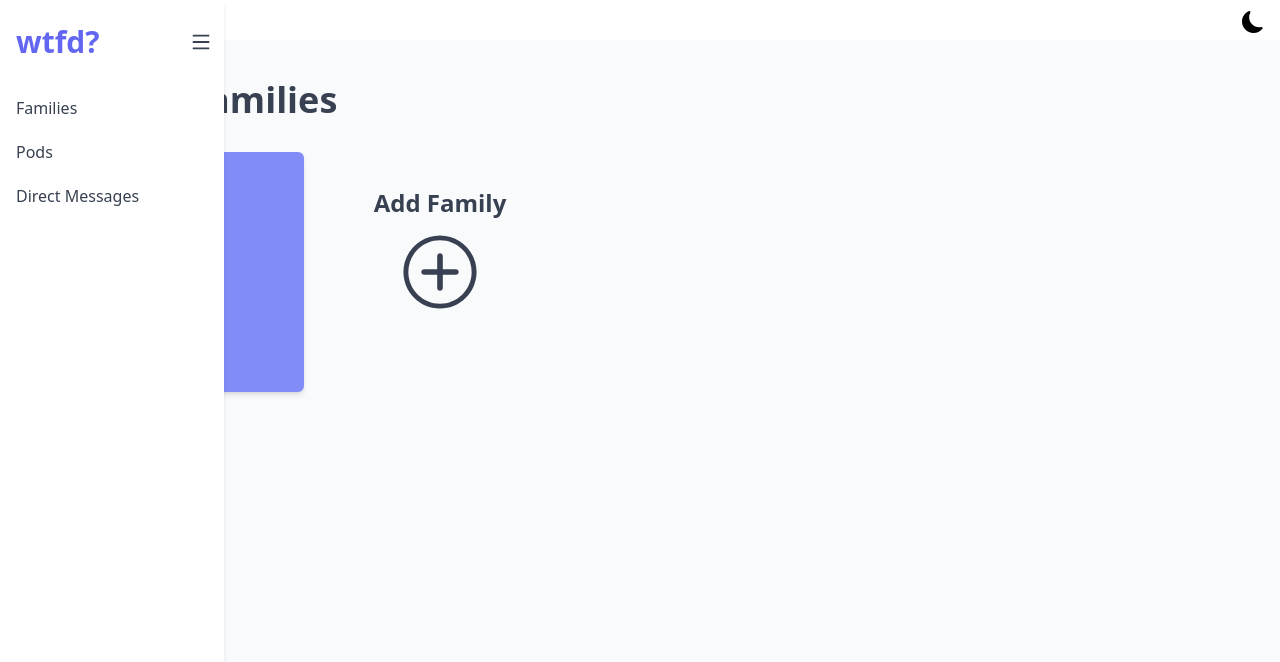
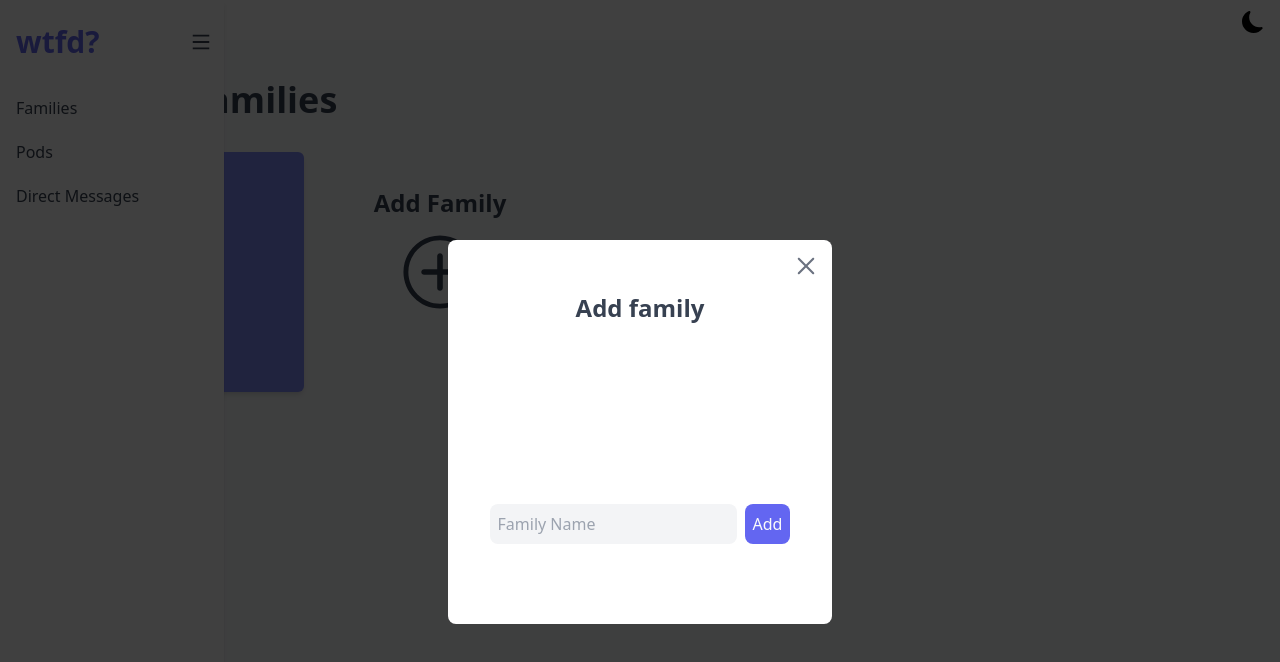
Before and after one commit to ltmccarthy9/wtfd, a Next.js app: page /home in a window 1280 px wide. Both pictures are taken after a click on the button 440 px from the left and 272 px from the top of the page. Shown: the top 662 px of the page. Built offline with nearby package versions, Linux system fonts and the light colour scheme.

Commit message:
add family card

```diff
--- a/app/components/cards/Add.tsx
+++ b/app/components/cards/Add.tsx
@@ -2,17 +2,41 @@
 import React from 'react'
 import { useState } from 'react'
 import { IoIosAddCircleOutline } from 'react-icons/io'
+import { RxCross2 } from 'react-icons/rx'
 const Add = () => {
     const [ add, setAdd ] = useState(false)
+    const [ family, setFamily] = useState("")
+
+    function handleExit() {
+      setFamily("")
+      setAdd(false)
+    }
 
   return (
     <div className=" text-gray-700 dark:text-gray-50
         w-52 h-60 rounded-md
-        p-4 ease-in duration-200 cursor-pointer flex flex-col justify-center pb-16">
+        p-4 ease-in duration-200 cursor-pointer flex flex-col justify-center pb-16 z-40">
         <h2 className="text-2xl font-semibold text-center m-2">Add Family</h2>
         <button type='button' className='h-fit w-full' onClick={() => setAdd(true)}>
             <IoIosAddCircleOutline size={90} className='m-auto hover:scale-105 ease-in duration-100 ' />
         </button>
+        {add ?
+        <div className='fixed top-0 left-0 h-screen w-full bg-black/75 ease-in-out duration-200'>
+          <div className='h-96 w-96 bg-white mx-auto mt-60 rounded-lg flex flex-col justify-between'>
+            <button type='button' onClick={handleExit} className='p-3 text-gray-500 hover:text-gray-700 flex ml-auto'>
+              <RxCross2 size={28} />
+            </button>
+            <h1 className='text-gray-700 text-2xl font-semibold text-center'>Add family</h1>
+            <div className='flex mt-auto bg-slate mb-20 mx-auto'>
+              <form className='flex gap-2'>
+                <input value={family} onChange={(e) => setFamily(e.target.value)} className='mt-auto h-10 bg-gray-100 rounded-lg p-2 outline-none' placeholder='Family Name'></input>
+                <button className='p-2 bg-indigo-500 text-gray-50 rounded-lg hover:bg-indigo-600 ease-in duration-100'>Add</button>
+              </form>
+            </div>
+          </div>
+        </div>
+        :
+        <div></div>}
     </div>
   )
 }
--- a/app/components/cards/Family.tsx
+++ b/app/components/cards/Family.tsx
@@ -1,3 +1,4 @@
+'use client'
 import React from 'react'
 
 const Family = () => {
```
